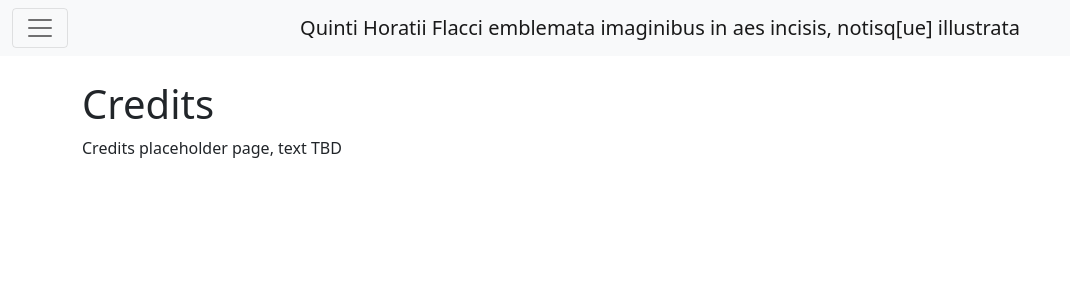
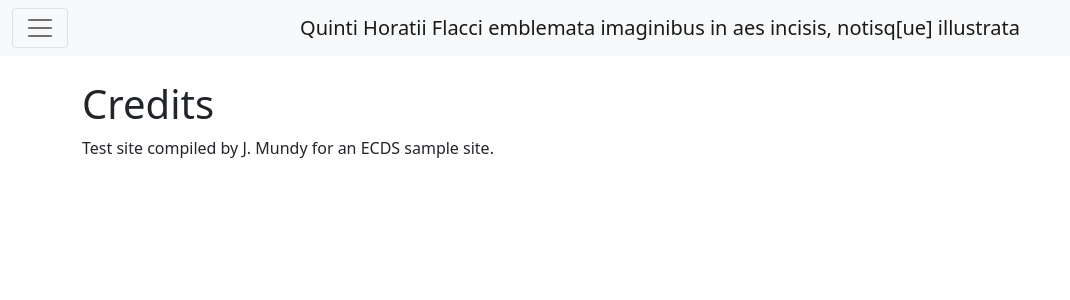
Before and after one commit to jcmundy/ReaduxIoExport_QuintiHoratii_Annotated30, a Jekyll site: the page built from credits.md, in a window 1280 px wide. Shown: the top 300 px of the page, without its empty margins (0-1070 px from the left). Built offline with Jekyll 4.4.1, drawn with Linux system fonts in a browser that asks for light colours.

Commit message:
Adding credits

```diff
--- a/credits.md
+++ b/credits.md
@@ -4,4 +4,4 @@ title: Credits
 nav_order: 6
 ---
 
-Credits placeholder page, text TBD
+Test site compiled by J. Mundy for an ECDS sample site.
```
